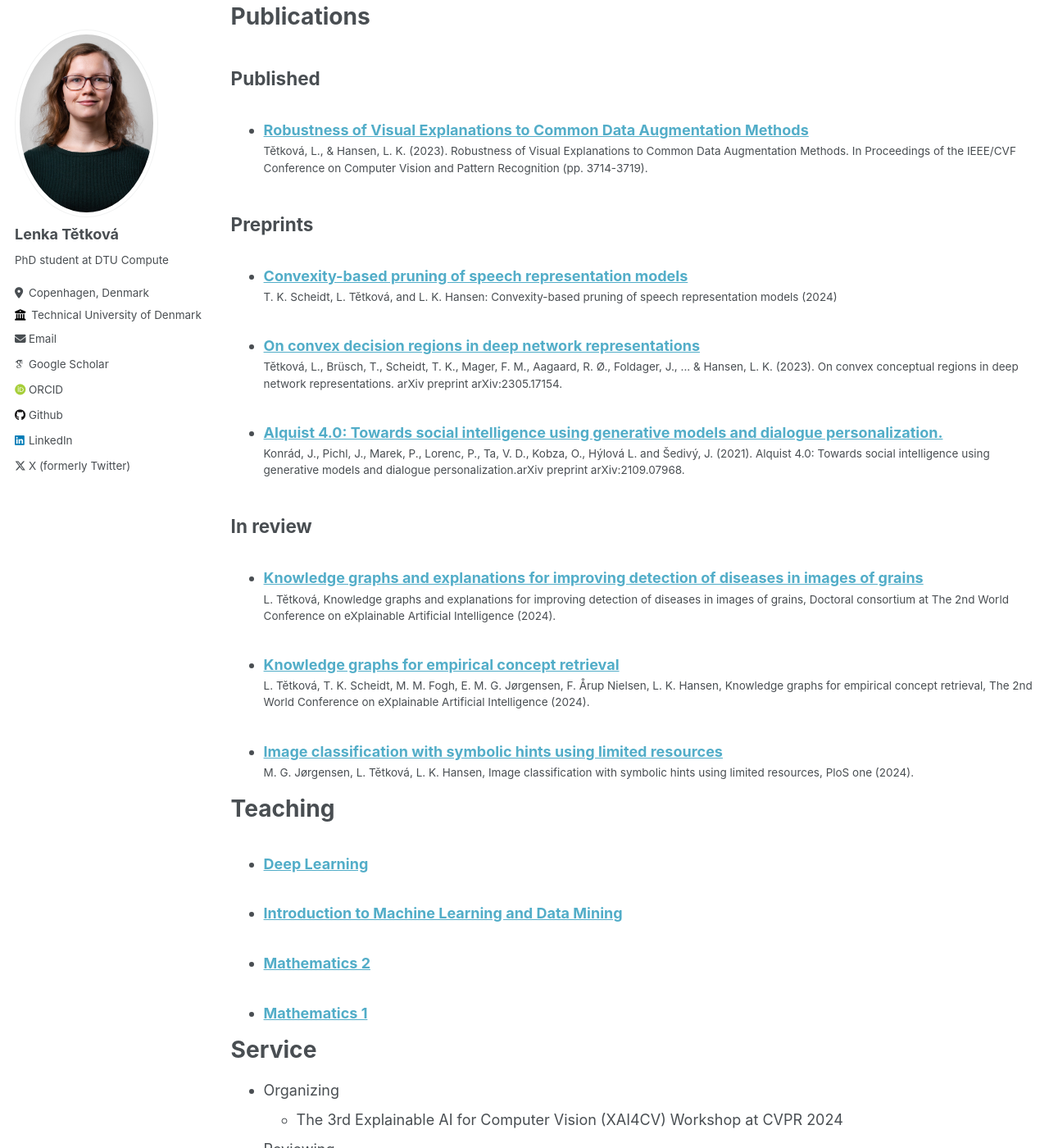
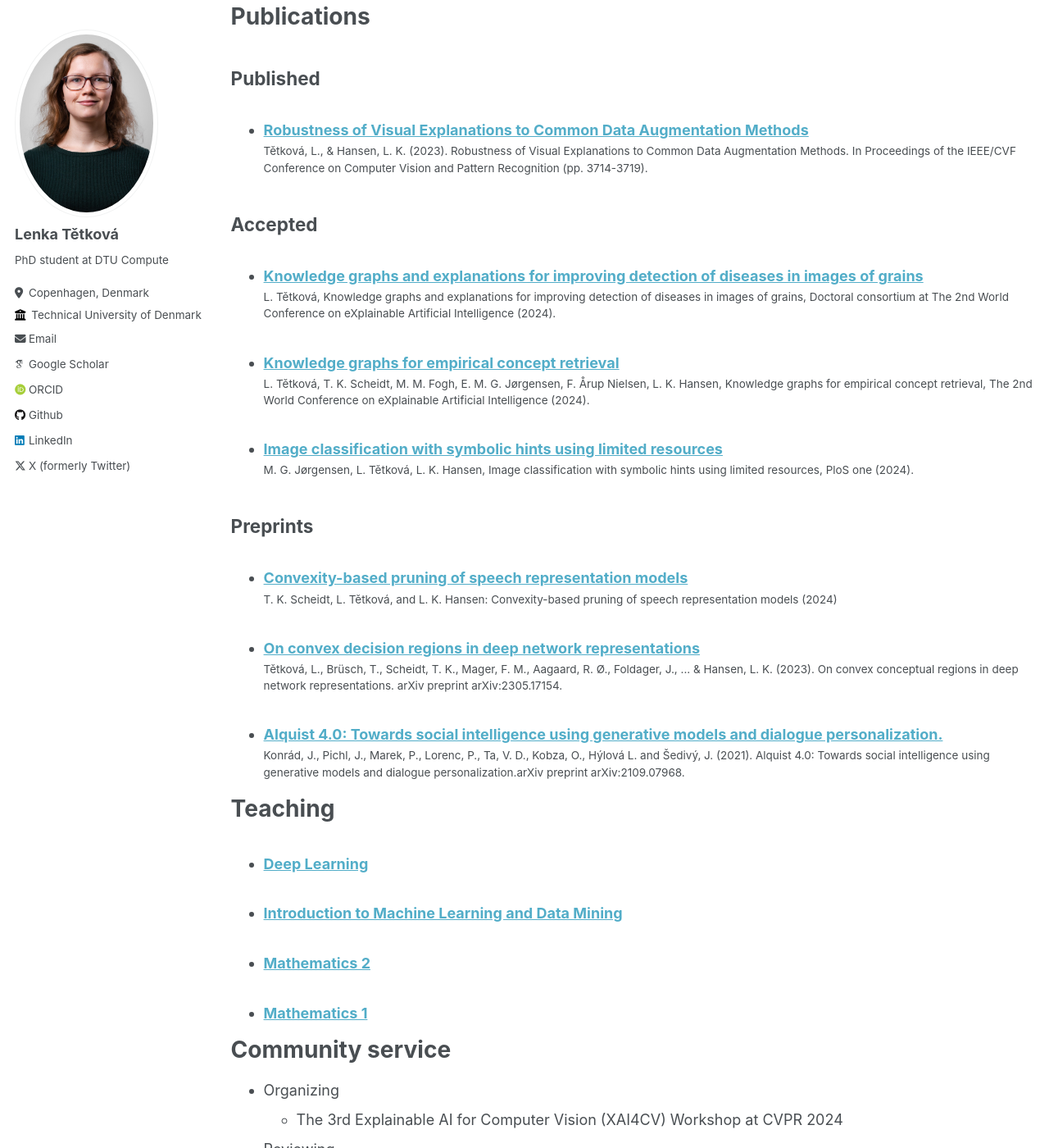
Before and after one commit to LenkaTetkova/LenkaTetkova.github.io, a Jekyll site: the page built from _pages/cv.md, in a window 1280 px wide and 1400 px high, scrolled down 650 px. Shown: the whole window at 82% size. Built offline with Jekyll 4.4.1, drawn with Linux system fonts in a browser that asks for light colours; some web fonts are replaced.

Commit message:
CV updates

```diff
--- a/_pages/cv.md
+++ b/_pages/cv.md
@@ -36,12 +36,12 @@ Publications
   <ul>{% for post in site.publications reversed %}
     {% include archive-single-cv.html %}
   {% endfor %}</ul>
+## Accepted
+  <ul>{% for post in site.in_review reversed %}
+    {% include archive-single-cv.html %}
+  {% endfor %}</ul>
 ## Preprints
   <ul>{% for post in site.preprints reversed %}
-    {% include archive-single-cv.html %}
-  {% endfor %}</ul>
-## In review
-  <ul>{% for post in site.in_review reversed %}
     {% include archive-single-cv.html %}
   {% endfor %}</ul>
 
@@ -52,7 +52,7 @@ Teaching
     {% include archive-single-cv.html %}
   {% endfor %}</ul>
 
-Service
+Community service
 ======
 * Organizing
   * The 3rd Explainable AI for Computer Vision (XAI4CV) Workshop at CVPR 2024
```
